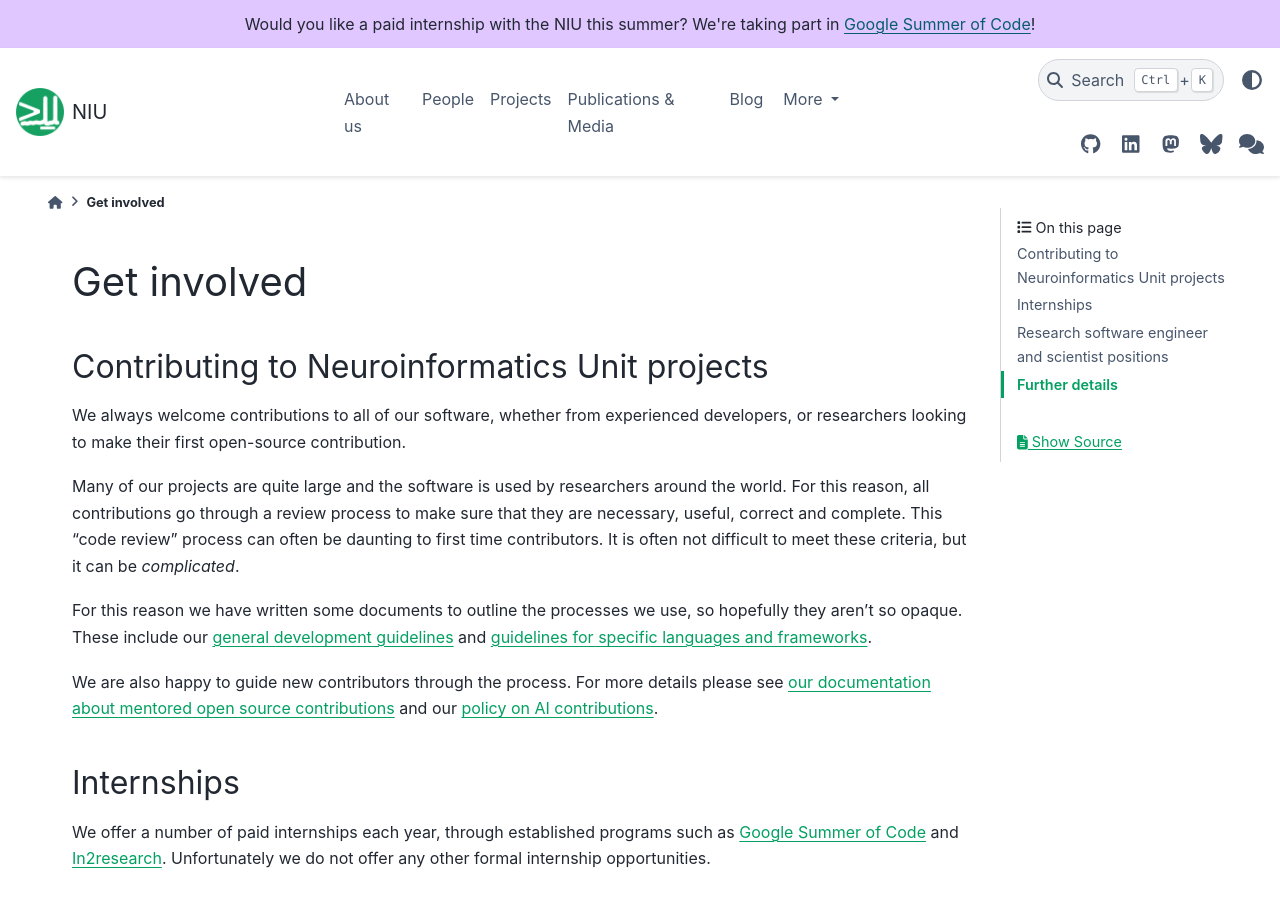
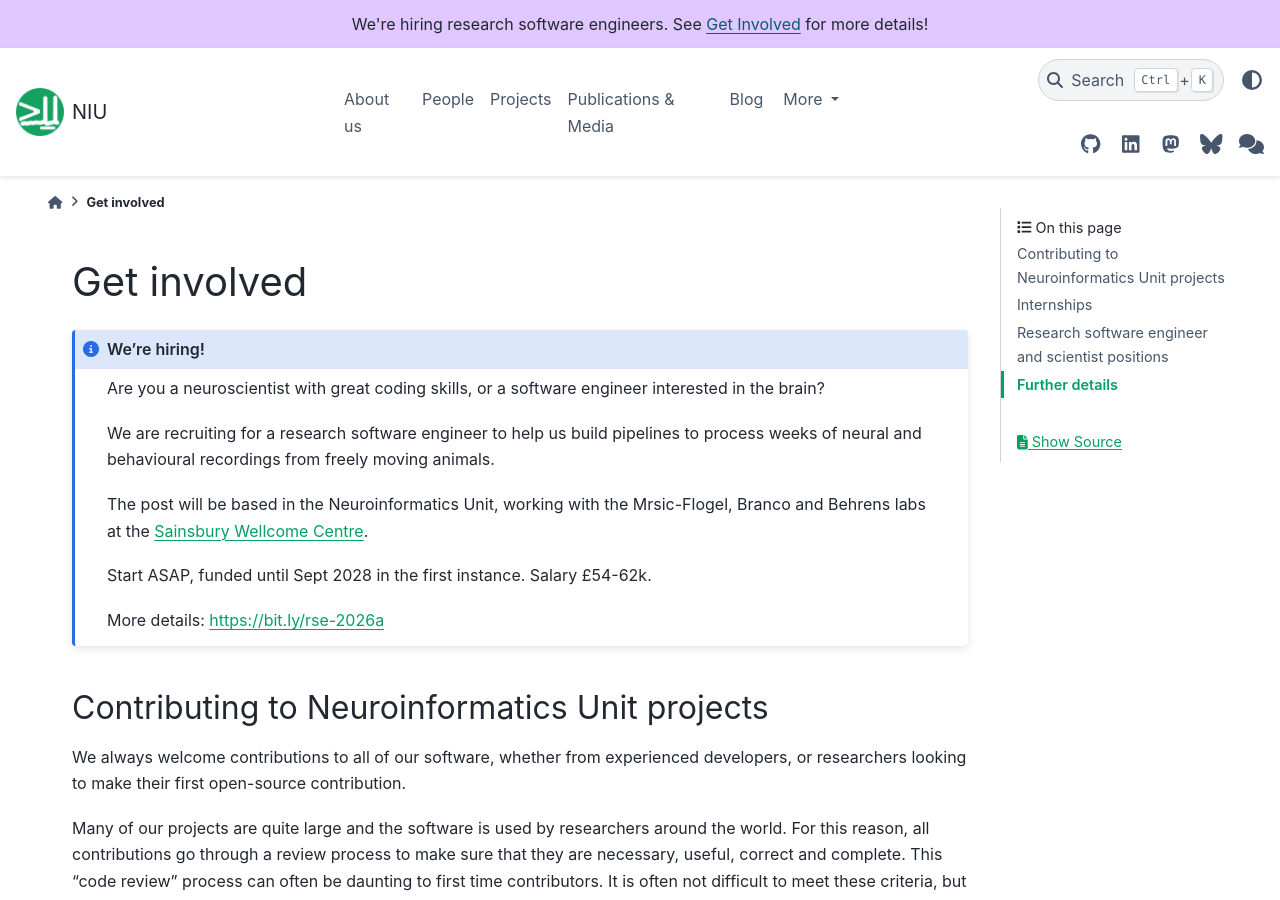
Before and after one commit to neuroinformatics-unit/neuroinformatics-unit.github.io, a Sphinx documentation site: the page built from docs/source/get-involved/index.md, in a window 1280 px wide and 900 px high. Built offline with Sphinx 7.4.7 and the PyData theme 0.15.4, drawn with Linux system fonts in a browser that asks for light colours; nearby versions of some CDN libraries.

Commit message:
Add RSE job to website

```diff
--- a/docs/source/conf.py
+++ b/docs/source/conf.py
@@ -184,7 +184,7 @@ html_theme_options = {
     "analytics": {
         "google_analytics_id": "G-6260TGM7TY",
     },
-     "announcement": "Would you like a paid internship with the NIU this summer? We're taking part in <a href='https://neuroinformatics.dev/get-involved/gsoc/index.html'>Google Summer of Code</a>!",
+     "announcement": "We're hiring research software engineers. See <a href='https://neuroinformatics.dev/get-involved/index.html'>Get Involved</a> for more details!",
 }
 
 html_sidebars = {
--- a/docs/source/get-involved/index.md
+++ b/docs/source/get-involved/index.md
@@ -1,4 +1,18 @@
 # Get involved
+
+::: {admonition} We're hiring!
+:class: note
+
+Are you a neuroscientist with great coding skills, or a software engineer interested in the brain?
+
+We are recruiting for a research software engineer to help us build pipelines to process weeks of neural and behavioural recordings from freely moving animals.
+
+The post will be based in the Neuroinformatics Unit, working with the Mrsic-Flogel, Branco and Behrens labs at the [Sainsbury Wellcome Centre](https://www.sainsburywellcome.org/).
+
+Start ASAP, funded until Sept 2028 in the first instance. Salary £54-62k.
+
+More details: https://bit.ly/rse-2026a
+:::
 
 ## Contributing to Neuroinformatics Unit projects
 We always welcome contributions to all of our software, whether from experienced developers, or researchers looking
```
